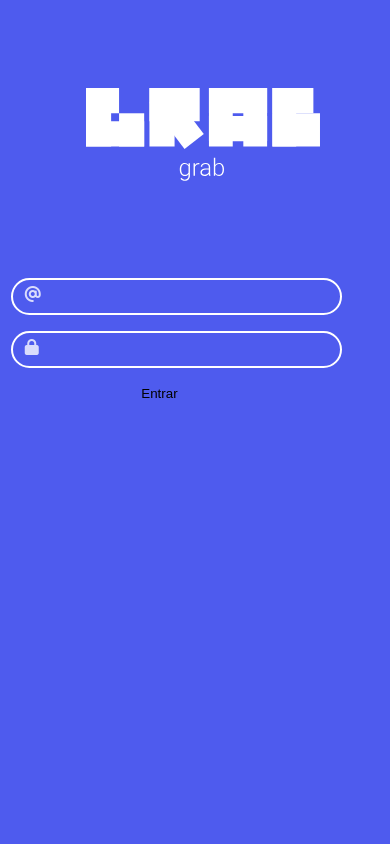
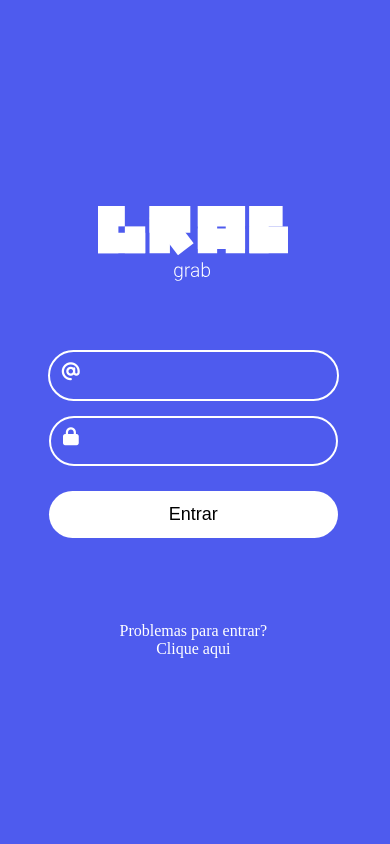
Before and after one commit to lumamontes/grab-login-page, a plain HTML site: page index.html in a window 390 px wide. Shown: the top 844 px of the page. Drawn offline with Linux system fonts and the light colour scheme.

Commit message:
finalizado estilizaçao mobile

```diff
--- a/style.css
+++ b/style.css
@@ -3,63 +3,67 @@ body {
     color: white;
 }
 
+a {
+    text-decoration: none;
+    color: white;
+}
+.content-container {
+    width: 95vw;
+    height: 100vh;
+    overflow: hidden;
+    display: flex;
+    flex-direction: column;
+    justify-content: center;
+    align-items: center;
+}
 header {
+    width: 90vw;
+    height: 10vh;
     display: flex;
+    flex-direction: column;
     align-items: center;
     justify-content: center;
-    width: 100vw;
-    height: 30vh;
-    margin: 0 auto;
 }
-
-header img {
-    width: 60%;
-    max-width: 300px;
+.logo {
+    width: 100%;
+    max-width: 190px;
 }
 
 form {
-    outline: none;
-    width: 90%;
-    height: 80vh;
+display: flex;
+flex-direction: column;
+justify-content: center;
+align-items: center;
+width: 90%;
+margin-top: 4rem;
+}
+ form fieldset {
+     border: 2px solid white;
+     border-radius: 30px;
+    margin-bottom: 15px;
+    }
+form input {
+    padding: 0.5rem 2rem;
+    background-color: transparent;
+    border: none;
     outline: none;
 }
+.fas, .button {
+    font-size: 18px
 
-form fieldset {
-    width: 90%;
-    max-width: 500px;
-
-    display: flex;
-
-    border: none;
-    border: 2px solid white;
-    border-radius: 40px;
-
-    margin: 5% auto;
 }
-.input-container {
-    display: flex;
-    align-items: center;
-
-    margin: 0 auto;
-
-
+.button  {
+    background-color: white;
+    padding: 13px 120px;
+    border-radius: 30px;
+    margin-top: 10px;
 
 }
 
-form input {
-    width: 90%;
-    border: none;
-    background: none;
-    outline: none;
+footer {
+    margin-top: 10vh;
     display: flex;
+    flex-direction:column;
     align-items: center;
     justify-content: center;
-
 }
-
-.fas {
-    color: rgba(255, 255, 255, 0.788);
-    width: 10px;
-    height: 10px;
-
-}
```
